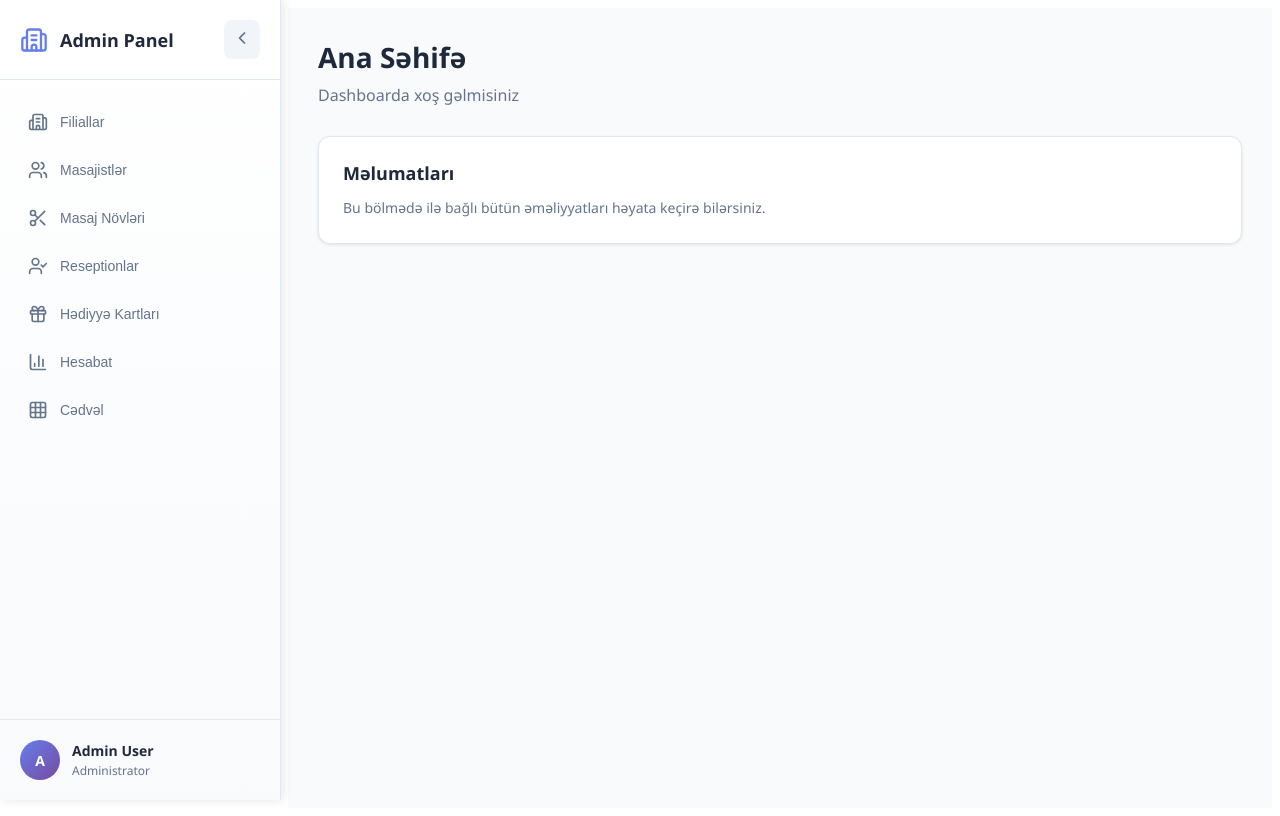
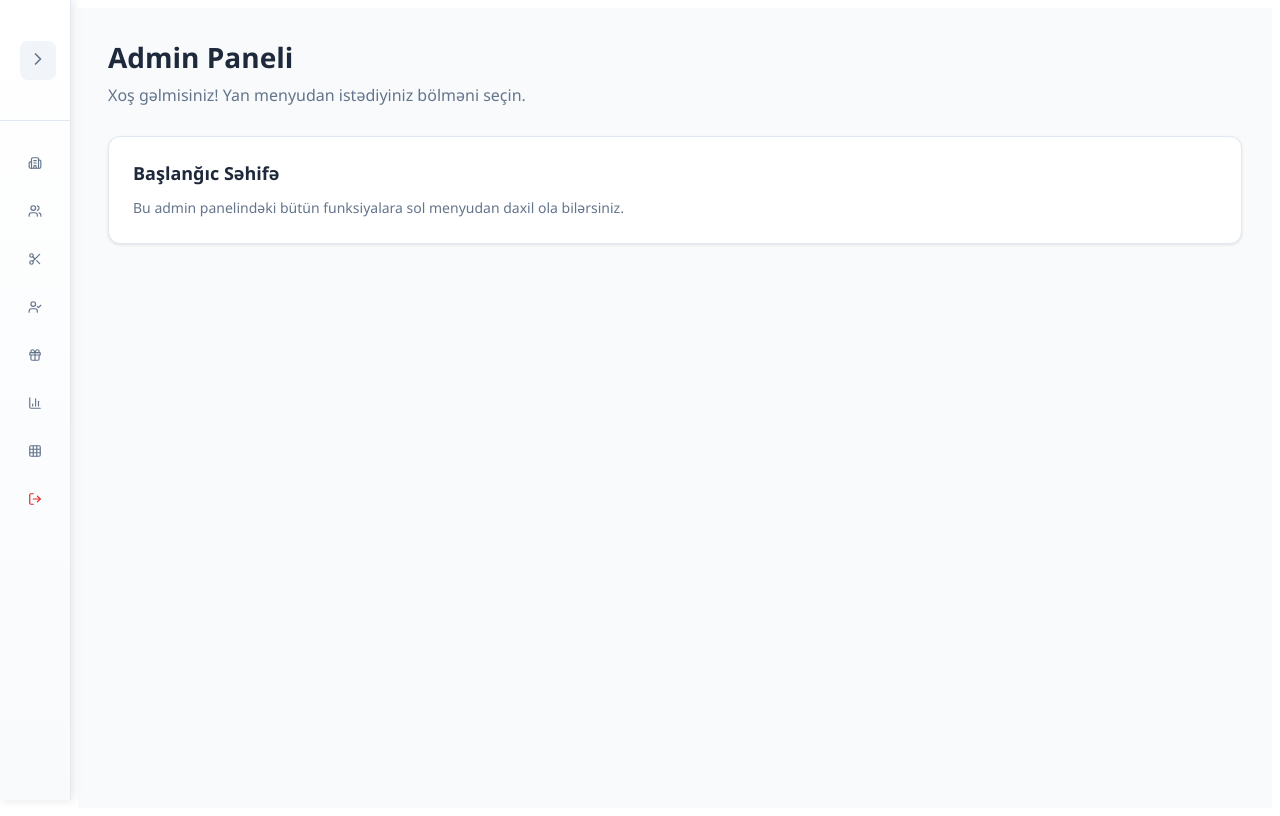
Before and after one commit to Teymur12/thaifront, a Next.js app: page / in a window 1280 px wide. Built offline with nearby package versions, Linux system fonts and the light colour scheme.

Commit message:
cixis duymesi

```diff
--- a/src/app/home/sidebar.jsx
+++ b/src/app/home/sidebar.jsx
@@ -12,7 +12,8 @@ import {
   ChevronLeft,
   ChevronRight,
   Scissors,
-  Gift
+  Gift,
+  LogOut
 } from 'lucide-react';
 import Filiallar from '../home/filials.jsx';
 import Masajistler from '../home/Masajistler.jsx';
@@ -23,8 +24,8 @@ import MasajNovleri from './massaj.jsx';
 import GiftCardsAdmin from './GiftCardsAdmin.jsx';
 
 export default function Sidebar() {
-  const [isCollapsed, setIsCollapsed] = useState(false);
-  const [activeItem, setActiveItem] = useState('home');
+  const [isCollapsed, setIsCollapsed] = useState(true); // 🔹 Başlanğıcda bağlı olsun
+  const [activeItem, setActiveItem] = useState('');
 
   const menuItems = [
     {
@@ -71,12 +72,85 @@ export default function Sidebar() {
     }
   ];
 
+  // 🔹 Çıxış funksiyası
+  const handleLogout = () => {
+    try {
+      // LocalStorage-dan userData-nı sil
+      if (typeof window !== 'undefined') {
+        localStorage.removeItem('userData');
+      }
+
+      // Cookie-dən authToken-i sil
+      // Cookies.remove('authToken'); // Əgər js-cookie istifadə edirsinizsə
+      document.cookie = 'authToken=; expires=Thu, 01 Jan 1970 00:00:00 UTC; path=/;';
+
+      // Sayta yönləndirmə və ya login səhifəsinə keçid
+      window.location.href = '/adminlogin'; // və ya istədiyiniz səhifə
+    } catch (error) {
+      console.error('Logout error:', error);
+    }
+  };
+
   const handleItemClick = (item) => {
     setActiveItem(item.id);
   };
 
   const toggleSidebar = () => {
     setIsCollapsed(!isCollapsed);
+  };
+
+ const renderContent = () => {
+  if (activeItem === 'filiallar') {
+    return <Filiallar />;
+  }
+
+  if (activeItem === 'masajistler') {
+    return <Masajistler />;
+  }
+
+  if (activeItem === 'masaj-novleri') {
+    return <MasajNovleri />;
+  }
+
+  if (activeItem === 'receptions') {
+    return <Reseptionlar />;
+  }
+
+  if (activeItem === 'gift-cards') {
+    return <GiftCardsAdmin />;
+  }
+
+  if (activeItem === 'hesabat') {
+    return <Hesabat />;
+  }
+
+  if (activeItem === 'cedvel') {
+    return <Cedvel />;
+  }
+
+    return (
+      <div style={styles.content}>
+        <div style={styles.contentHeader}>
+          <h1 style={styles.contentTitle}>
+            Admin Paneli
+          </h1>
+          <p style={styles.contentSubtitle}>
+            Xoş gəlmisiniz! Yan menyudan istədiyiniz bölməni seçin.
+          </p>
+        </div>
+
+        <div style={styles.contentBody}>
+          <div style={styles.card}>
+            <h3 style={styles.cardTitle}>
+              Başlanğıc Səhifə
+            </h3>
+            <p style={styles.cardText}>
+              Bu admin panelindəki bütün funksiyalara sol menyudan daxil ola bilərsiniz.
+            </p>
+          </div>
+        </div>
+      </div>
+    );
   };
 
   return (
@@ -141,6 +215,31 @@ export default function Sidebar() {
               </div>
             );
           })}
+
+          {/* 🔹 Çıxış düyməsi */}
+          <div style={styles.menuItemWrapper}>
+            <button
+              onClick={handleLogout}
+              style={{
+                ...styles.menuItem,
+                backgroundColor: 'transparent',
+                color: '#dc2626', // Qırmızı rəng
+                justifyContent: isCollapsed ? 'center' : 'flex-start'
+              }}
+              onMouseOver={(e) => {
+                e.currentTarget.style.backgroundColor = '#fee2e2';
+                e.currentTarget.style.color = '#b91c1c';
+              }}
+              onMouseOut={(e) => {
+                e.currentTarget.style.backgroundColor = 'transparent';
+                e.currentTarget.style.color = '#dc2626';
+              }}
+              title={isCollapsed ? 'Çıxış' : ''}
+            >
+              <LogOut size={20} />
+              {!isCollapsed && <span style={styles.menuText}>Çıxış</span>}
+            </button>
+          </div>
         </nav>
 
         {/* Footer - User Info */}
@@ -164,43 +263,7 @@ export default function Sidebar() {
         ...styles.mainContent,
         marginLeft: isCollapsed ? '70px' : '280px'
       }}>
-        <div style={styles.content}>
-          <div style={styles.contentHeader}>
-            <h1 style={styles.contentTitle}>
-              {menuItems.find(item => item.id === activeItem)?.label || 'Ana Səhifə'}
-            </h1>
-            <p style={styles.contentSubtitle}>
-              {activeItem === 'home' ? 'Dashboarda xoş gəlmisiniz' : `${menuItems.find(item => item.id === activeItem)?.label} bölməsindesiniz`}
-            </p>
-          </div>
-
-          <div style={styles.contentBody}>
-            {activeItem === 'filiallar' ? (
-              <Filiallar />
-            ) : activeItem === 'masajistler' ? (
-              <Masajistler />
-            ) : activeItem === 'masaj-novleri' ? (
-              <MasajNovleri />
-            ) : activeItem === 'receptions' ? (
-              <Reseptionlar />
-            ) : activeItem === 'gift-cards' ? (
-              <GiftCardsAdmin />
-            ) : activeItem === 'hesabat' ? (
-              <Hesabat />
-            ) : activeItem === 'cedvel' ? (
-              <Cedvel />
-            ) : (
-              <div style={styles.card}>
-                <h3 style={styles.cardTitle}>
-                  {menuItems.find(item => item.id === activeItem)?.label} Məlumatları
-                </h3>
-                <p style={styles.cardText}>
-                  Bu bölmədə {menuItems.find(item => item.id === activeItem)?.label.toLowerCase()} ilə bağlı bütün əməliyyatları həyata keçirə bilərsiniz.
-                </p>
-              </div>
-            )}
-          </div>
-        </div>
+        {renderContent()}
       </div>
     </div>
   );
@@ -233,7 +296,7 @@ const styles = {
     display: 'flex',
     alignItems: 'center',
     justifyContent: 'space-between',
-    minimumHeight: '80px'
+    minHeight: '80px'
   },
 
   logo: {
```
Also changed, not shown: src/app/userpage/page.jsx (+47 -2 lines).
